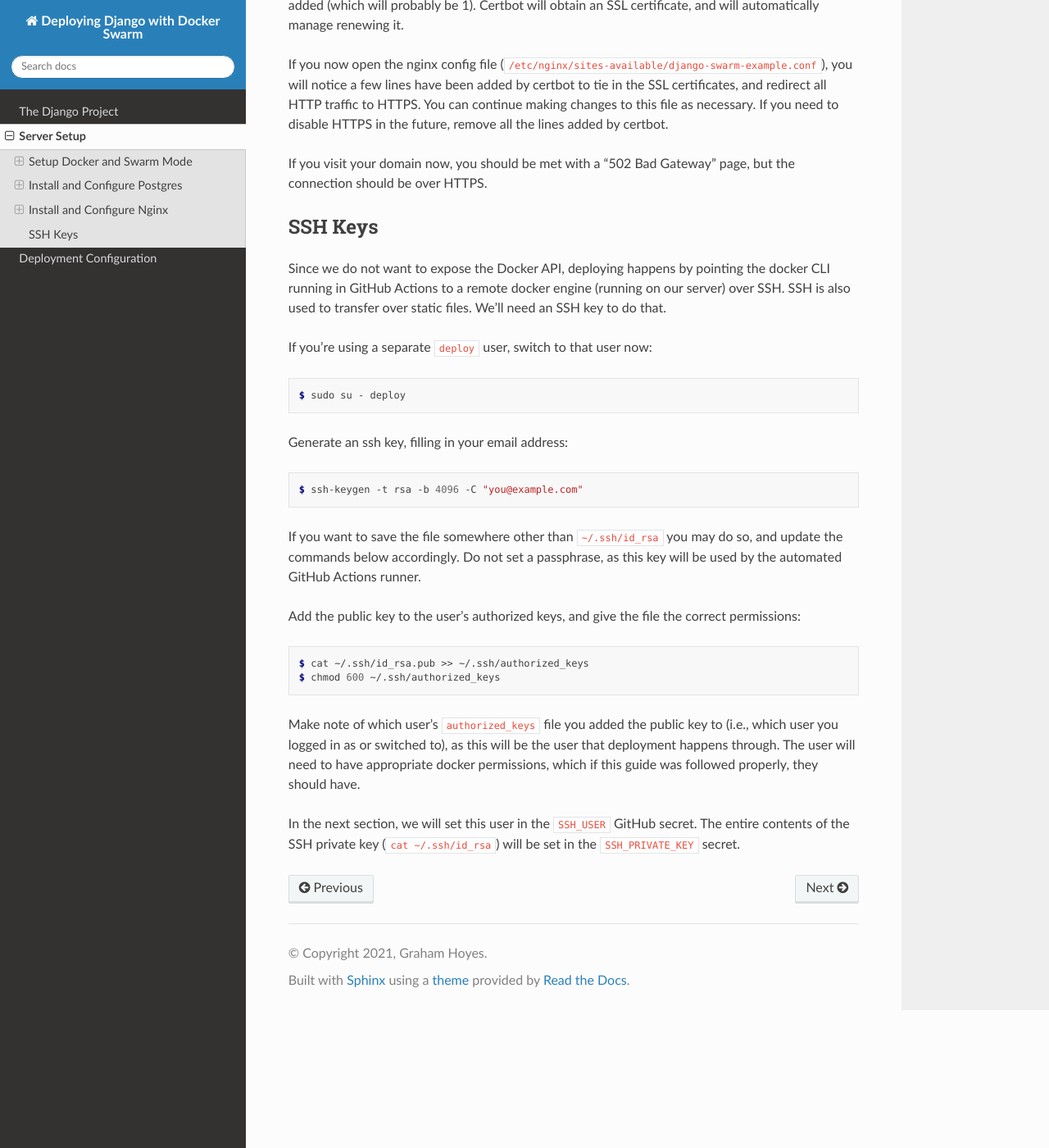
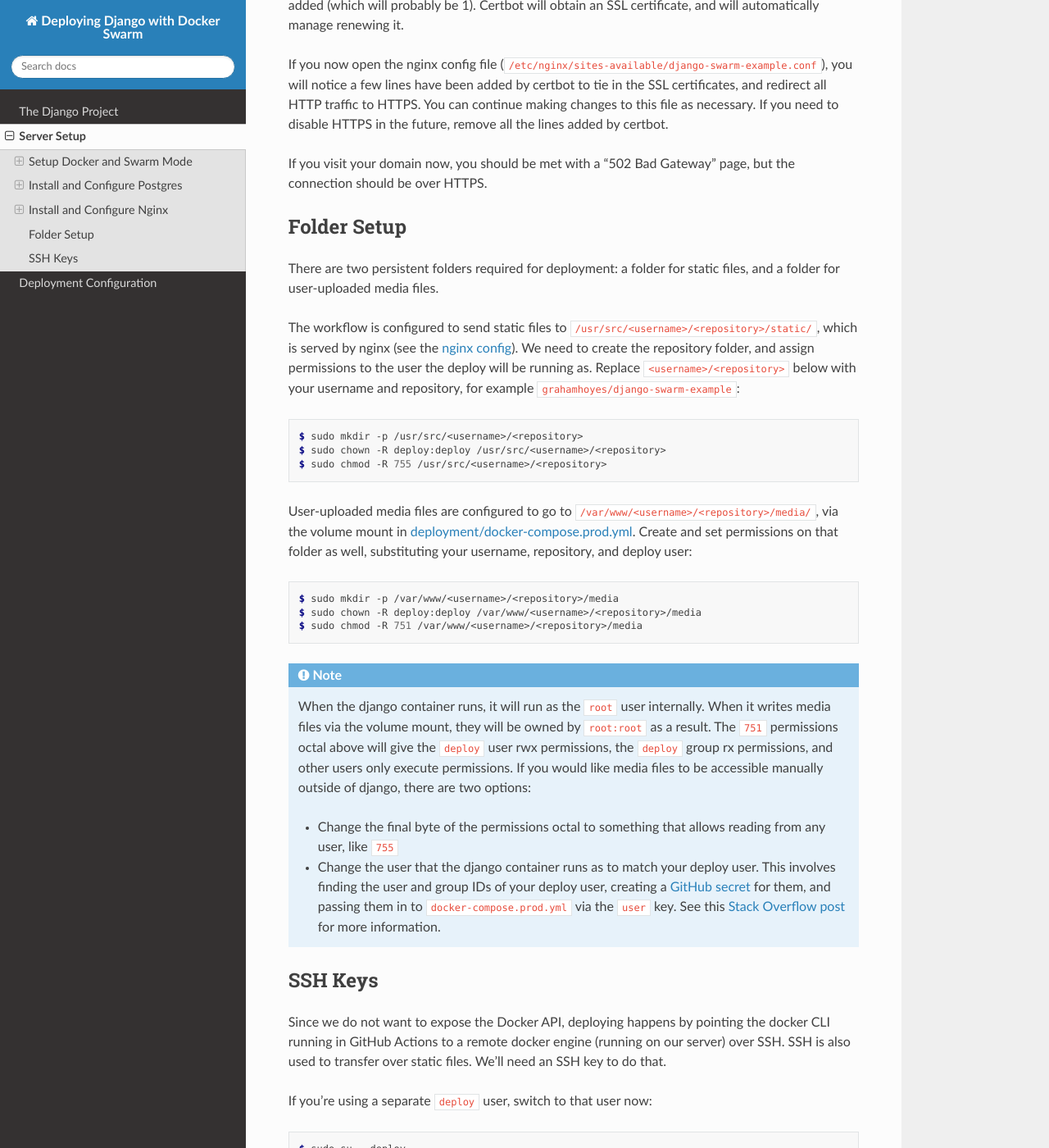
Before and after one commit to grahamhoyes/django-docker-swarm-example, a Sphinx documentation site: the page built from docs/serversetup.rst, in a window 1280 px wide and 1400 px high, scrolled down 5352 px. Shown: the whole window at 82% size. Built offline with Sphinx 7.4.7 and the Read the Docs theme 2.0.0, drawn with Linux system fonts in a browser that asks for light colours.

Commit message:
Docs for making necessary folders

```diff
--- a/docs/deploymentconfig.rst
+++ b/docs/deploymentconfig.rst
@@ -2,6 +2,8 @@ Deployment Configuration
 ========================
 
 For this example, we use GitHub repository secrets to manage our deployment secrets, and GitHub Actions to run the deployment pipeline. You could substitute these for a CI runner of your choice (CircleCI, Jenkins, etc).
+
+.. _secrets:
 
 Secrets
 -------
@@ -203,7 +205,7 @@ Next, we set all of the necessary environment variables for the deployment in a
 
 The static files are then transferred to the server over scp using `scp-action <https://github.com/appleboy/scp-action>`_, which compresses the files while in transit for efficiency. This action doesn't obey the ``working-directory`` of the job, so we have to use absolute paths.
 
-Files on the server are sent to ``/usr/src/<username>/<repository>``, so make sure the user you are using for SCP/SSH has the necessary permissions. If you change this, make sure to change the nginx config as well. ``strip_components: 1`` removes the first folder in the file path, which in our case strips ``deployment/`` out when sending the files to the server.
+Files on the server are sent to ``/usr/src/<username>/<repository>``, so make sure the user you are using for SCP/SSH has the necessary permissions. If you change this, make sure to change the nginx config as well. ``strip_components: 1`` removes the first folder in the file path, which in our case strips ``app/`` out when sending the files to the server.
 
 .. code-block:: yaml
 
@@ -219,7 +221,7 @@ Files on the server are sent to ``/usr/src/<username>/<repository>``, so make su
         target: "/usr/src/${{ github.repository }}"
         strip_components: 1
 
-Deployment happens by pointing the docker CLI in the actions runner to the docker engine on the swarm manager over SSH. To do so, we first install the SSH private key for our deploy user on the actions urnner.
+Deployment happens by pointing the docker CLI in the actions runner to the docker engine on the swarm manager over SSH. To do so, we first install the SSH private key for our deploy user on the actions runner.
 
 .. code-block:: yaml
 
--- a/docs/serversetup.rst
+++ b/docs/serversetup.rst
@@ -144,6 +144,8 @@ To confirm that the database and user were created correctly, launch a psql shel
 
     $ psql -d djangodb -h 127.0.0.1 -U djangouser
 
+.. _nginx-config:
+
 Install and Configure Nginx
 ---------------------------
 
@@ -219,6 +221,33 @@ If you now open the nginx config file (``/etc/nginx/sites-available/django-swarm
 
 If you visit your domain now, you should be met with a "502 Bad Gateway" page, but the connection should be over HTTPS.
 
+Folder Setup
+------------
+
+There are two persistent folders required for deployment: a folder for static files, and a folder for user-uploaded media files.
+
+The workflow is configured to send static files to ``/usr/src/<username>/<repository>/static/``, which is served by nginx (see the :ref:`nginx config <nginx-config>`). We need to create the repository folder, and assign permissions to the user the deploy will be running as. Replace ``<username>/<repository>`` below with your username and repository, for example ``grahamhoyes/django-swarm-example``:
+
+.. code-block:: console
+
+    $ sudo mkdir -p /usr/src/<username>/<repository>
+    $ sudo chown -R deploy:deploy /usr/src/<username>/<repository>
+    $ sudo chmod -R 755 /usr/src/<username>/<repository>
+
+User-uploaded media files are configured to go to ``/var/www/<username>/<repository>/media/``, via the volume mount in `deployment/docker-compose.prod.yml <https://github.com/grahamhoyes/django-docker-swarm-example/blob/master/deployment/docker-compose.prod.yml>`_. Create and set permissions on that folder as well, substituting your username, repository, and deploy user:
+
+.. code-block:: console
+
+    $ sudo mkdir -p /var/www/<username>/<repository>/media
+    $ sudo chown -R deploy:deploy /var/www/<username>/<repository>/media
+    $ sudo chmod -R 751 /var/www/<username>/<repository>/media
+
+.. note::
+    When the django container runs, it will run as the ``root`` user internally. When it writes media files via the volume mount, they will be owned by ``root:root`` as a result. The ``751`` permissions octal above will give the ``deploy`` user rwx permissions, the ``deploy`` group rx permissions, and other users only execute permissions. If you would like media files to be accessible manually outside of django, there are two options:
+
+    * Change the final byte of the permissions octal to something that allows reading from any user, like ``755``
+    * Change the user that the django container runs as to match your deploy user. This involves finding the user and group IDs of your deploy user, creating a :ref:`GitHub secret <secrets>` for  them, and passing them in to ``docker-compose.prod.yml`` via the ``user`` key. See this `Stack Overflow post <https://stackoverflow.com/a/56904335>`_ for more information.
+
 .. _ssh-keys:
 
 SSH Keys
```
